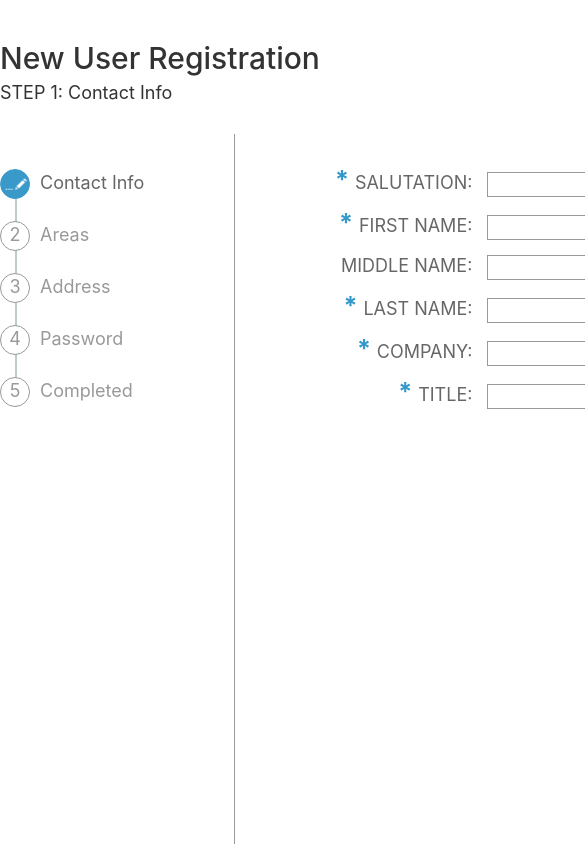
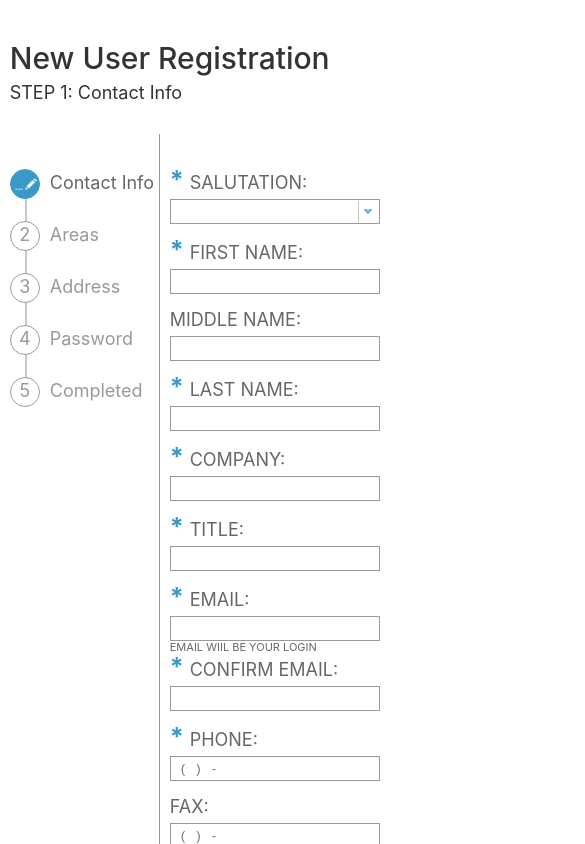
Before and after one commit to Mirum-cor/react-registration-wizard, a React (Create React App) app: page / in a window 390 px wide. Shown: the top 844 px of the page, 585 px wide, since content can reach past the window. Built offline with nearby package versions, Linux system fonts and the light colour scheme.

Commit message:
feat: add adaptive

```diff
--- a/src/components/App.css
+++ b/src/components/App.css
@@ -70,5 +70,48 @@ section {
 }
 
 .invisible {
-  display: none;
+  opacity: 0;
+  z-index: -5;
 }
+
+@media screen and (max-width: 1200px) {
+  .App {
+    width: 800px;
+  }
+}
+
+@media screen and (max-width: 850px) {
+  .App {
+    width: 550px;
+  }
+}
+
+@media screen and (max-width: 600px) {
+  .App {
+    width: 400px;
+  }
+}
+
+@media screen and (max-width: 450px) {
+  .App {
+    width: 95%;
+  }
+}
+
+@media screen and (max-width: 360px) {
+  .App {
+    width: 320px;
+  }
+
+  .App-footer {
+    flex-direction: column-reverse;
+  }
+
+  .buttons {
+    margin-bottom: 10px;
+  }
+
+  .invisible {
+    display: none;
+  }
+}
--- a/src/components/App.js
+++ b/src/components/App.js
@@ -17,10 +17,12 @@ export default class App extends Component {
   showPreviousStep(event) {
     event.preventDefault();
     if (this.state.showingScreen !== 0) {
+      if (this.state.showingScreen === 1) {
+        document.querySelector('.previous-step-btn').classList.add('invisible');
+      }
       let showingScreen = this.state.showingScreen;
       showingScreen--;
       this.setState({ showingScreen });
-      // document.querySelector('.next-step-btn').removeAttribute('disabled');
     }
   }
   showNextStep(event) {
@@ -29,16 +31,15 @@ export default class App extends Component {
       let showingScreen = this.state.showingScreen;
       showingScreen++;
       this.setState({ showingScreen });
+      document.querySelector('.previous-step-btn').classList.remove('invisible');
     } else {
       document.querySelector('.buttons').classList.add('invisible');
-      // document.querySelector('.next-step-btn').setAttribute('disabled', 'true');
     }
   }
   /*   componentDidMount() {
     console.log(this.state);
   } */
   componentDidUpdate() {
-    // console.log(this.state);
     if (this.state.showingScreen === 4) {
       document.querySelector('.buttons').classList.add('invisible');
     }
@@ -62,7 +63,7 @@ export default class App extends Component {
           <a href='#'>Back to login</a>
           <div className="buttons">
             <button
-              className='previous-step-btn btn'
+              className='previous-step-btn btn invisible'
               onClick={this.showPreviousStep}
             >
               back
--- a/src/components/FormFilling.css
+++ b/src/components/FormFilling.css
@@ -25,7 +25,7 @@ form {
 
 .required-field-sign::before {
   color: #3399cc;
-  content: "* ";
+  content: '* ';
   font-size: 25px;
   font-weight: 700;
 }
@@ -34,7 +34,7 @@ label {
   text-transform: uppercase;
 }
 
-input:not([type="checkbox"]),
+input:not([type='checkbox']),
 select {
   width: 220px;
   height: 25px;
@@ -46,7 +46,8 @@ select {
 }
 
 select {
-  background: url(../img/select-arrow.png) no-repeat 200px center, url(../img/step-connector.png) no-repeat 195px center;
+  background: url(../img/select-arrow.png) no-repeat 200px center,
+    url(../img/step-connector.png) no-repeat 195px center;
   background-size: 13px 11px, 1px 21px;
   cursor: pointer;
 }
@@ -84,20 +85,20 @@ select {
   text-transform: capitalize;
 }
 
-input[type="checkbox"] {
+input[type='checkbox'] {
   position: absolute;
   z-index: -1;
   opacity: 0;
 }
 
-input[type="checkbox"] + label {
+input[type='checkbox'] + label {
   display: inline-flex;
   align-items: center;
   user-select: none;
   cursor: pointer;
 }
 
-input[type="checkbox"] + label::before {
+input[type='checkbox'] + label::before {
   content: '';
   display: inline-block;
   width: 15px;
@@ -114,7 +115,7 @@ input[type="checkbox"] + label::before {
   transition: all 0.15s linear;
 }
 
-input[type="checkbox"]:checked + label::before {
+input[type='checkbox']:checked + label::before {
   background: #999999;
 }
 
@@ -211,7 +212,7 @@ textarea {
 }
 
 .password-instructions ul li::before {
-  content: "- ";
+  content: '- ';
 }
 
 .password-instructions ul li:not(:last-of-type) {
@@ -231,3 +232,148 @@ textarea {
 .fifth-screen span {
   font-weight: 700;
 }
+
+@media screen and (max-width: 1200px) {
+  .form-filling {
+    width: 625px;
+  }
+
+  .form-filling > div {
+    flex-wrap: wrap;
+  }
+
+  form {
+    width: 400px;
+  }
+}
+
+@media screen and (max-width: 850px) {
+  .form-filling {
+    width: 400px;
+    padding-bottom: 50px;
+  }
+
+  .form-filling > div {
+    flex-wrap: wrap;
+  }
+
+  form {
+    width: 250px;
+    text-align: left;
+  }
+
+  input:not([type='checkbox']),
+  select {
+    margin-top: 5px;
+    margin-left: 0;
+  }
+
+  .note {
+    top: 55px;
+    left: 0;
+    right: auto;
+    width: 100%;
+  }
+
+  .second-screen p.note {
+    width: 100%;
+  }
+
+  textarea {
+    width: 100%;
+  }
+
+  .show-another-captcha {
+    padding-left: 0;
+  }
+
+  .fourth-screen .note {
+    top: 165px;
+  }
+
+  .checkbox-row {
+    margin-left: 0;
+  }
+}
+
+@media screen and (max-width: 600px) {
+  .form-filling {
+    width: 250px;
+    padding: 35px 0 50px 30px;
+  }
+
+  #password,
+  #confirm-password,
+  .captcha-wrapper img,
+  #captcha,
+  .captcha-wrapper p,
+  .fourth-screen .checkbox-row {
+    width: 100%;
+  }
+
+  .fourth-screen .note {
+    top: 150px;
+  }
+
+  .fourth-screen .checkbox-row:first-of-type {
+    margin-top: 45px;
+  }
+
+  .password-instructions {
+    width: 100%;
+    height: auto;
+    padding: 20px 10px 30px 65px;
+  }
+}
+
+@media screen and (max-width: 450px) {
+  .form-filling {
+    width: calc(100% - 150px);
+    padding-left: 10px;
+  }
+
+  input:not([type='checkbox']),
+  select {
+    width: 100%;
+  }
+
+  select {
+    background: url(../img/select-arrow.png) no-repeat 98% center,
+      url(../img/step-connector.png) no-repeat 90% center;
+    background-size: 13px 11px, 1px 21px;
+  }
+
+  .fourth-screen .note {
+    top: 160px;
+  }
+}
+
+@media screen and (max-width: 380px) {
+  .fourth-screen .note {
+    top: 140px;
+  }
+
+  .password-instructions {
+    padding: 15px 10px 15px 55px;
+  }
+
+  .password-instructions h6 {
+    margin-bottom: 5px;
+  }
+}
+
+@media screen and (max-width: 360px) {
+  .form-filling {
+    width: 170px;
+  }
+
+  .password-instructions {
+    padding: 10px 5px 15px 50px;
+  }
+
+  .password-instructions p,
+  .password-instructions ul li {
+    font-size: 12px;
+    line-height: 12px;
+  }
+}
--- a/src/components/Sidebar.css
+++ b/src/components/Sidebar.css
@@ -51,3 +51,16 @@ span.all-steps-completed {
   color: #3399cc;
   border-bottom: 1px solid #3399cc;
 }
+
+@media screen and (max-width: 1200px) {
+  .sidebar {
+    width: 175px;
+  }
+}
+
+@media screen and (max-width: 850px) {
+  .sidebar {
+    width: 150px;
+    padding-bottom: 0;
+  }
+}
```
